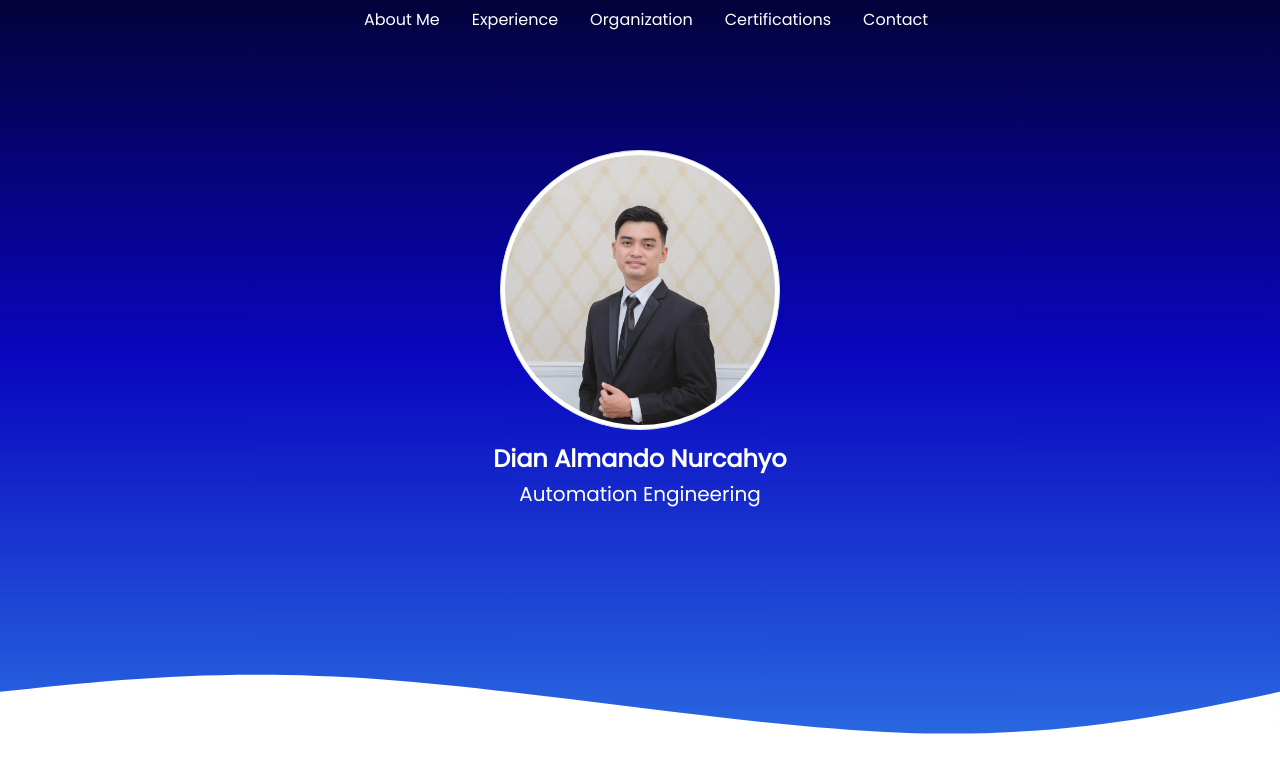
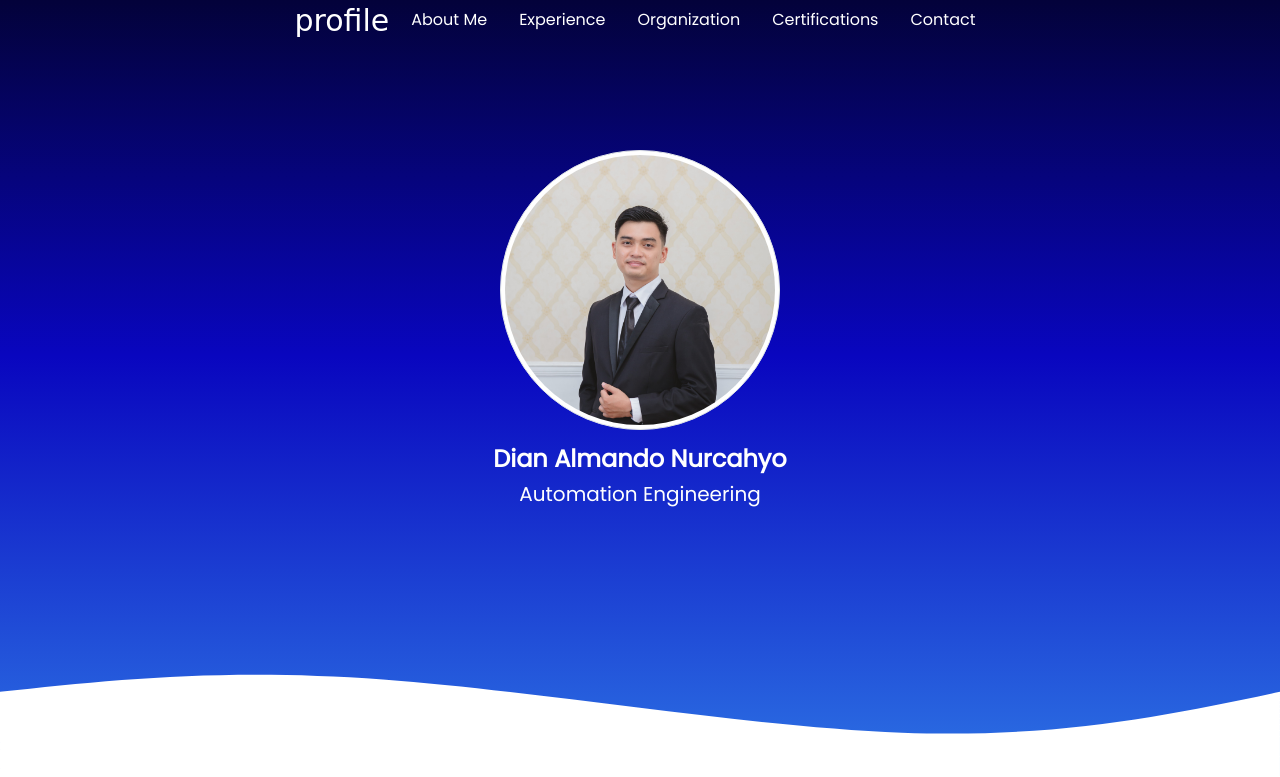
Before and after one commit to DianAlmando/profile-mando, a plain HTML site: page index.html in a window 1280 px wide. Shown: the top 777 px of the page. Drawn offline with nearby package versions, Linux system fonts and the light colour scheme; a web font is replaced by a local one.

Commit message:
Update index.html

```diff
--- a/index.html
+++ b/index.html
@@ -99,7 +99,7 @@
         <!-- </a> -->
       </li>
       <li class="nav-item">
-        <a class="nav-link initial" href="#" aria-current="page"></a>
+        <a class="nav-link initial" href="#" aria-current="page">profile</a>
       </li>
 
       <li class="nav-item-item">
```
